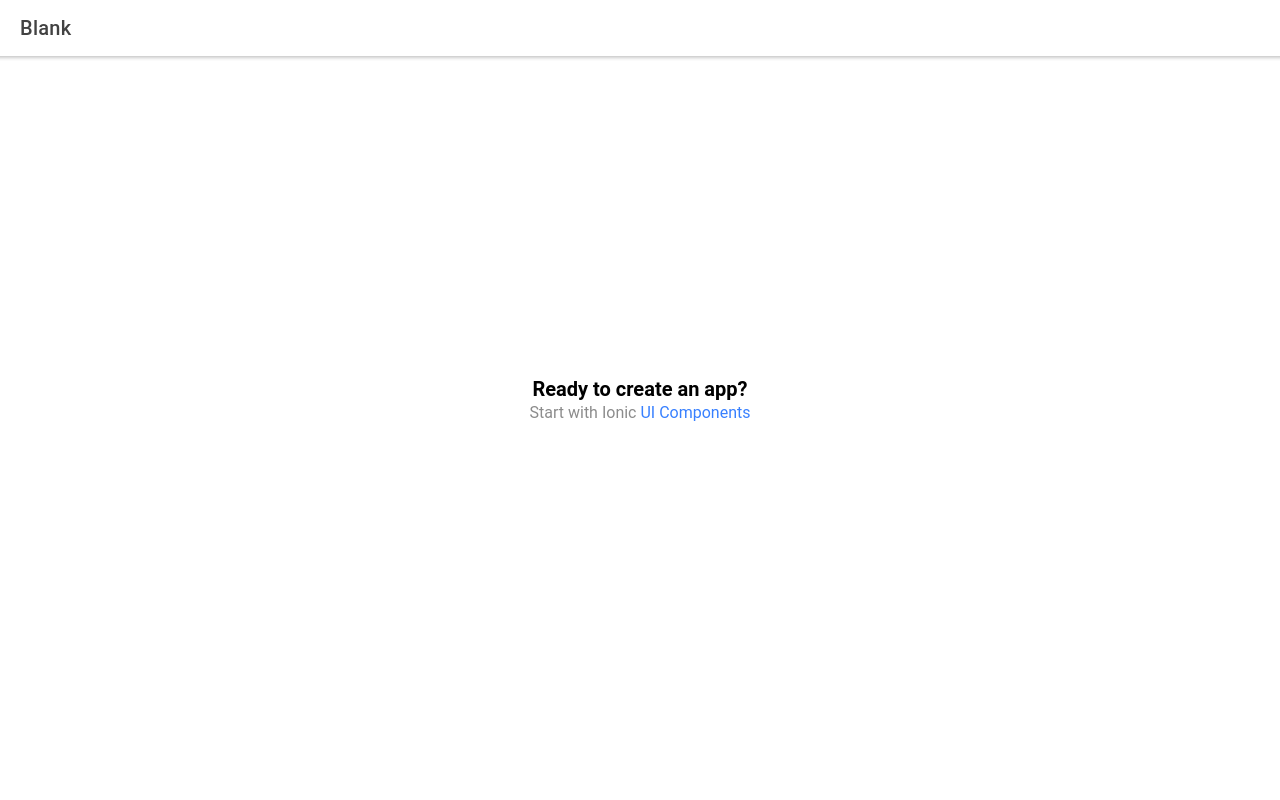
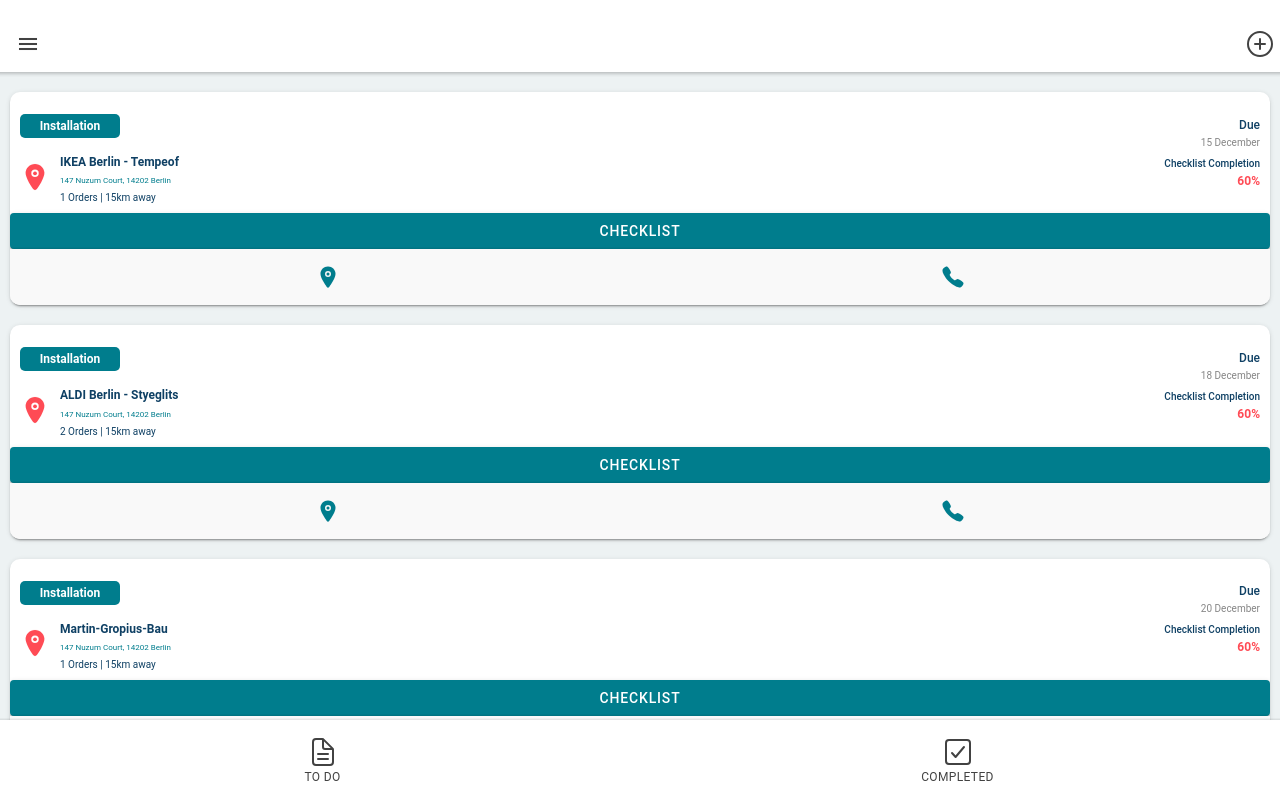
Before and after one commit to helaris/mobile-checklist, a React (Create React App) app: page / in a window 1280 px wide. Before the commit this address led to /home. Built offline with nearby package versions, Linux system fonts and the light colour scheme.

Commit message:
Add card feature

```diff
--- a/src/App.tsx
+++ b/src/App.tsx
@@ -1,34 +1,36 @@
-import React from 'react';
-import { Redirect, Route } from 'react-router-dom';
-import { IonApp, IonRouterOutlet } from '@ionic/react';
-import { IonReactRouter } from '@ionic/react-router';
-import Home from './pages/Home';
+import React from "react";
+import { Route } from "react-router-dom";
+import { IonReactRouter } from "@ionic/react-router";
+import { IonApp, IonRouterOutlet } from "@ionic/react";
+
+import CheckList from "./pages/CheckList";
+import HomePage from "./pages/HomePage";
 
 /* Core CSS required for Ionic components to work properly */
-import '@ionic/react/css/core.css';
+import "@ionic/react/css/core.css";
 
 /* Basic CSS for apps built with Ionic */
-import '@ionic/react/css/normalize.css';
-import '@ionic/react/css/structure.css';
-import '@ionic/react/css/typography.css';
+import "@ionic/react/css/normalize.css";
+import "@ionic/react/css/structure.css";
+import "@ionic/react/css/typography.css";
 
 /* Optional CSS utils that can be commented out */
-import '@ionic/react/css/padding.css';
-import '@ionic/react/css/float-elements.css';
-import '@ionic/react/css/text-alignment.css';
-import '@ionic/react/css/text-transformation.css';
-import '@ionic/react/css/flex-utils.css';
-import '@ionic/react/css/display.css';
+import "@ionic/react/css/padding.css";
+import "@ionic/react/css/float-elements.css";
+import "@ionic/react/css/text-alignment.css";
+import "@ionic/react/css/text-transformation.css";
+import "@ionic/react/css/flex-utils.css";
+import "@ionic/react/css/display.css";
 
 /* Theme variables */
-import './theme/variables.css';
+import "./theme/variables.css";
 
 const App: React.FC = () => (
   <IonApp>
     <IonReactRouter>
       <IonRouterOutlet>
-        <Route path="/home" component={Home} exact={true} />
-        <Route exact path="/" render={() => <Redirect to="/home" />} />
+        <Route path="/" exact component={HomePage}></Route>
+        <Route path="/checklist" component={CheckList}></Route>
       </IonRouterOutlet>
     </IonReactRouter>
   </IonApp>
--- a/src/components/ExploreContainer.css
+++ /dev/null
@@ -1,24 +0,0 @@
-.container {
-  text-align: center;
-  position: absolute;
-  left: 0;
-  right: 0;
-  top: 50%;
-  transform: translateY(-50%);
-}
-
-.container strong {
-  font-size: 20px;
-  line-height: 26px;
-}
-
-.container p {
-  font-size: 16px;
-  line-height: 22px;
-  color: #8c8c8c;
-  margin: 0;
-}
-
-.container a {
-  text-decoration: none;
-}
--- a/src/components/ExploreContainer.tsx
+++ /dev/null
@@ -1,15 +0,0 @@
-import React from 'react';
-import './ExploreContainer.css';
-
-interface ContainerProps { }
-
-const ExploreContainer: React.FC<ContainerProps> = () => {
-  return (
-    <div className="container">
-      <strong>Ready to create an app?</strong>
-      <p>Start with Ionic <a target="_blank" rel="noopener noreferrer" href="https://ionicframework.com/docs/components">UI Components</a></p>
-    </div>
-  );
-};
-
-export default ExploreContainer;
--- /dev/null
+++ b/src/components/WorkCard.tsx
@@ -0,0 +1,74 @@
+import React from "react";
+import {
+  IonCard,
+  IonGrid,
+  IonRow,
+  IonCol,
+  IonTabButton,
+  IonIcon,
+  IonFooter,
+  IonToolbar,
+  IonButton,
+} from "@ionic/react";
+import { location, call } from "ionicons/icons";
+
+import mockData from "../mockdata";
+
+const WorkCard: React.FC = () => (
+  <>
+    {mockData.map((job) => (
+      <IonCard className="card-container" key={job.id}>
+        <div className="card-content-container">
+          <div>
+            <p className="card-installation">Installation</p>
+            <div className="card-content-left">
+              <IonIcon icon={location} />
+              <div>
+                <h6 className="card-location-name">{job.locationName}</h6>
+                <p className="card-location-address">{job.address}</p>
+                <p className="card-order">
+                  {job.orders} Orders | {job.distance} away
+                </p>
+              </div>
+            </div>
+          </div>
+          <div className="card-content-right">
+            <p className="card-due">Due</p>
+            <p className="card-due-date">{job.dueDate}</p>
+            <p className="card-completion">Checklist Completion</p>
+            <p className="card-completion-percentage">60%</p>
+          </div>
+        </div>
+        <IonButton
+          expand="block"
+          fill="solid"
+          color="primary"
+          className="ion-no-margin"
+          routerLink="/checklist"
+        >
+          checklist
+        </IonButton>
+        <IonFooter>
+          <IonToolbar className="toolbar">
+            <IonGrid>
+              <IonRow>
+                <IonCol>
+                  <IonTabButton>
+                    <IonIcon className="card-cta-icon" icon={location} />
+                  </IonTabButton>{" "}
+                </IonCol>
+                <IonCol>
+                  <IonTabButton>
+                    <IonIcon className="card-cta-icon" icon={call} />
+                  </IonTabButton>
+                </IonCol>
+              </IonRow>
+            </IonGrid>
+          </IonToolbar>
+        </IonFooter>
+      </IonCard>
+    ))}
+  </>
+);
+
+export default WorkCard;
--- /dev/null
+++ b/src/mockdata.js
@@ -0,0 +1,28 @@
+const jobs = [
+  {
+    id: 1,
+    locationName: "IKEA Berlin - Tempeof",
+    address: "147 Nuzum Court, 14202 Berlin",
+    orders: 1,
+    distance: "15km",
+    dueDate: "15 December",
+  },
+  {
+    id: 2,
+    locationName: "ALDI Berlin - Styeglits",
+    address: "147 Nuzum Court, 14202 Berlin",
+    orders: 2,
+    distance: "15km",
+    dueDate: "18 December",
+  },
+  {
+    id: 3,
+    locationName: "Martin-Gropius-Bau",
+    address: "147 Nuzum Court, 14202 Berlin",
+    orders: 1,
+    distance: "15km",
+    dueDate: "20 December",
+  },
+];
+
+export default jobs;
--- /dev/null
+++ b/src/pages/CheckList.tsx
@@ -0,0 +1,24 @@
+import React from "react";
+import {
+  IonHeader,
+  IonToolbar,
+  IonTitle,
+  IonPage,
+  IonBackButton,
+  IonButtons,
+} from "@ionic/react";
+
+const CheckList: React.FC = () => (
+  <IonPage>
+    <IonHeader>
+      <IonToolbar>
+        <IonButtons slot="start">
+          <IonBackButton defaultHref="/" />
+        </IonButtons>
+        <IonTitle>Checklist</IonTitle>
+      </IonToolbar>
+    </IonHeader>
+  </IonPage>
+);
+
+export default CheckList;
--- a/src/pages/Home.tsx
+++ /dev/null
@@ -1,26 +0,0 @@
-import { IonContent, IonHeader, IonPage, IonTitle, IonToolbar } from '@ionic/react';
-import React from 'react';
-import ExploreContainer from '../components/ExploreContainer';
-import './Home.css';
-
-const Home: React.FC = () => {
-  return (
-    <IonPage>
-      <IonHeader>
-        <IonToolbar>
-          <IonTitle>Blank</IonTitle>
-        </IonToolbar>
-      </IonHeader>
-      <IonContent fullscreen>
-        <IonHeader collapse="condense">
-          <IonToolbar>
-            <IonTitle size="large">Blank</IonTitle>
-          </IonToolbar>
-        </IonHeader>
-        <ExploreContainer />
-      </IonContent>
-    </IonPage>
-  );
-};
-
-export default Home;
--- /dev/null
+++ b/src/pages/HomePage.tsx
@@ -0,0 +1,65 @@
+import React from "react";
+import {
+  IonButtons,
+  IonMenuButton,
+  IonToolbar,
+  IonIcon,
+  IonHeader,
+  IonContent,
+  IonFooter,
+  IonGrid,
+  IonRow,
+  IonCol,
+  IonTabButton,
+  IonLabel,
+  IonButton,
+  IonPage,
+} from "@ionic/react";
+
+import {
+  addCircleOutline,
+  documentTextOutline,
+  checkboxOutline,
+} from "ionicons/icons";
+
+import WorkCard from "../components/WorkCard";
+
+const HomePage: React.FC = () => (
+  <IonPage>
+    <IonHeader className="ion-padding-top">
+      <IonToolbar>
+        <IonButtons slot="start">
+          <IonMenuButton autoHide={false}></IonMenuButton>
+        </IonButtons>
+        <IonButtons slot="end">
+          <IonIcon size="large" icon={addCircleOutline} />
+        </IonButtons>
+      </IonToolbar>
+    </IonHeader>
+    <IonContent>
+      <WorkCard />
+    </IonContent>
+    <IonFooter>
+      <IonToolbar>
+        <IonGrid>
+          <IonRow>
+            <IonCol>
+              <IonTabButton>
+                <IonIcon size="large" icon={documentTextOutline} />
+                <IonLabel>TO DO</IonLabel>
+              </IonTabButton>{" "}
+            </IonCol>
+            <IonCol>
+              <IonTabButton>
+                <IonIcon size="large" icon={checkboxOutline} />
+                <IonLabel>COMPLETED</IonLabel>
+              </IonTabButton>
+            </IonCol>
+          </IonRow>
+        </IonGrid>
+      </IonToolbar>
+    </IonFooter>
+  </IonPage>
+);
+
+export default HomePage;
--- a/src/theme/variables.css
+++ b/src/theme/variables.css
@@ -2,78 +2,62 @@
 http://ionicframework.com/docs/theming/ */
 
 /** Ionic CSS Variables **/
+
 :root {
-  /** primary **/
-  --ion-color-primary: #3880ff;
-  --ion-color-primary-rgb: 56, 128, 255;
+  --ion-color-primary: #007D8D;
+  --ion-color-primary-rgb: 0, 125, 141;
   --ion-color-primary-contrast: #ffffff;
   --ion-color-primary-contrast-rgb: 255, 255, 255;
-  --ion-color-primary-shade: #3171e0;
-  --ion-color-primary-tint: #4c8dff;
-
-  /** secondary **/
-  --ion-color-secondary: #3dc2ff;
-  --ion-color-secondary-rgb: 61, 194, 255;
+  --ion-color-primary-shade: #006e7c;
+  --ion-color-primary-tint: #1a8a98;
+  --ion-color-secondary: #0f4064;
+  --ion-color-secondary-rgb: 15, 64, 100;
   --ion-color-secondary-contrast: #ffffff;
   --ion-color-secondary-contrast-rgb: 255, 255, 255;
-  --ion-color-secondary-shade: #36abe0;
-  --ion-color-secondary-tint: #50c8ff;
-
-  /** tertiary **/
-  --ion-color-tertiary: #5260ff;
-  --ion-color-tertiary-rgb: 82, 96, 255;
-  --ion-color-tertiary-contrast: #ffffff;
-  --ion-color-tertiary-contrast-rgb: 255, 255, 255;
-  --ion-color-tertiary-shade: #4854e0;
-  --ion-color-tertiary-tint: #6370ff;
-
-  /** success **/
+  --ion-color-secondary-shade: #0d3858;
+  --ion-color-secondary-tint: #275374;
+  --ion-color-tertiary: #FF4B55;
+  --ion-color-tertiary-rgb: 255, 75, 85;
+  --ion-color-tertiary-contrast: #000000;
+  --ion-color-tertiary-contrast-rgb: 0, 0, 0;
+  --ion-color-tertiary-shade: #e0424b;
+  --ion-color-tertiary-tint: #ff5d66;
   --ion-color-success: #2dd36f;
   --ion-color-success-rgb: 45, 211, 111;
   --ion-color-success-contrast: #ffffff;
   --ion-color-success-contrast-rgb: 255, 255, 255;
   --ion-color-success-shade: #28ba62;
   --ion-color-success-tint: #42d77d;
-
-  /** warning **/
   --ion-color-warning: #ffc409;
   --ion-color-warning-rgb: 255, 196, 9;
   --ion-color-warning-contrast: #000000;
   --ion-color-warning-contrast-rgb: 0, 0, 0;
   --ion-color-warning-shade: #e0ac08;
   --ion-color-warning-tint: #ffca22;
-
-  /** danger **/
   --ion-color-danger: #eb445a;
   --ion-color-danger-rgb: 235, 68, 90;
   --ion-color-danger-contrast: #ffffff;
   --ion-color-danger-contrast-rgb: 255, 255, 255;
   --ion-color-danger-shade: #cf3c4f;
   --ion-color-danger-tint: #ed576b;
-
-  /** dark **/
   --ion-color-dark: #222428;
   --ion-color-dark-rgb: 34, 36, 40;
   --ion-color-dark-contrast: #ffffff;
   --ion-color-dark-contrast-rgb: 255, 255, 255;
   --ion-color-dark-shade: #1e2023;
   --ion-color-dark-tint: #383a3e;
-
-  /** medium **/
-  --ion-color-medium: #92949c;
-  --ion-color-medium-rgb: 146, 148, 156;
-  --ion-color-medium-contrast: #ffffff;
-  --ion-color-medium-contrast-rgb: 255, 255, 255;
-  --ion-color-medium-shade: #808289;
-  --ion-color-medium-tint: #9d9fa6;
-
-  /** light **/
-  --ion-color-light: #f4f5f8;
-  --ion-color-light-rgb: 244, 245, 248;
+  --ion-color-medium: #E5E5E5;
+  --ion-color-medium-rgb: 229, 229, 229;
+  --ion-color-medium-contrast: #000000;
+  --ion-color-medium-contrast-rgb: 0, 0, 0;
+  --ion-color-medium-shade: #cacaca;
+  --ion-color-medium-tint: #e8e8e8;
+  --ion-color-light: #FFFFFF;
+  --ion-color-light-rgb: 255, 255, 255;
   --ion-color-light-contrast: #000000;
   --ion-color-light-contrast-rgb: 0, 0, 0;
-  --ion-color-light-shade: #d7d8da;
-  --ion-color-light-tint: #f5f6f9;
+  --ion-color-light-shade: #e0e0e0;
+  --ion-color-light-tint: #ffffff;
 }
 
 @media (prefers-color-scheme: dark) {
@@ -81,84 +65,71 @@
    * Dark Colors
    * -------------------------------------------
    */
-
   body {
     --ion-color-primary: #428cff;
-    --ion-color-primary-rgb: 66,140,255;
+    --ion-color-primary-rgb: 66, 140, 255;
     --ion-color-primary-contrast: #ffffff;
-    --ion-color-primary-contrast-rgb: 255,255,255;
+    --ion-color-primary-contrast-rgb: 255, 255, 255;
     --ion-color-primary-shade: #3a7be0;
     --ion-color-primary-tint: #5598ff;
-
     --ion-color-secondary: #50c8ff;
-    --ion-color-secondary-rgb: 80,200,255;
+    --ion-color-secondary-rgb: 80, 200, 255;
     --ion-color-secondary-contrast: #ffffff;
-    --ion-color-secondary-contrast-rgb: 255,255,255;
+    --ion-color-secondary-contrast-rgb: 255, 255, 255;
     --ion-color-secondary-shade: #46b0e0;
     --ion-color-secondary-tint: #62ceff;
-
     --ion-color-tertiary: #6a64ff;
-    --ion-color-tertiary-rgb: 106,100,255;
+    --ion-color-tertiary-rgb: 106, 100, 255;
     --ion-color-tertiary-contrast: #ffffff;
-    --ion-color-tertiary-contrast-rgb: 255,255,255;
+    --ion-color-tertiary-contrast-rgb: 255, 255, 255;
     --ion-color-tertiary-shade: #5d58e0;
     --ion-color-tertiary-tint: #7974ff;
-
     --ion-color-success: #2fdf75;
-    --ion-color-success-rgb: 47,223,117;
+    --ion-color-success-rgb: 47, 223, 117;
     --ion-color-success-contrast: #000000;
-    --ion-color-success-contrast-rgb: 0,0,0;
+    --ion-color-success-contrast-rgb: 0, 0, 0;
     --ion-color-success-shade: #29c467;
     --ion-color-success-tint: #44e283;
-
     --ion-color-warning: #ffd534;
-    --ion-color-warning-rgb: 255,213,52;
+    --ion-color-warning-rgb: 255, 213, 52;
     --ion-color-warning-contrast: #000000;
-    --ion-color-warning-contrast-rgb: 0,0,0;
+    --ion-color-warning-contrast-rgb: 0, 0, 0;
     --ion-color-warning-shade: #e0bb2e;
     --ion-color-warning-tint: #ffd948;
-
     --ion-color-danger: #ff4961;
-    --ion-color-danger-rgb: 255,73,97;
+    --ion-color-danger-rgb: 255, 73, 97;
     --ion-color-danger-contrast: #ffffff;
-    --ion-color-danger-contrast-rgb: 255,255,255;
+    --ion-color-danger-contrast-rgb: 255, 255, 255;
     --ion-color-danger-shade: #e04055;
     --ion-color-danger-tint: #ff5b71;
-
     --ion-color-dark: #f4f5f8;
-    --ion-color-dark-rgb: 244,245,248;
+    --ion-color-dark-rgb: 244, 245, 248;
     --ion-color-dark-contrast: #000000;
-    --ion-color-dark-contrast-rgb: 0,0,0;
+    --ion-color-dark-contrast-rgb: 0, 0, 0;
     --ion-color-dark-shade: #d7d8da;
     --ion-color-dark-tint: #f5f6f9;
-
     --ion-color-medium: #989aa2;
-    --ion-color-medium-rgb: 152,154,162;
+    --ion-color-medium-rgb: 152, 154, 162;
     --ion-color-medium-contrast: #000000;
-    --ion-color-medium-contrast-rgb: 0,0,0;
+    --ion-color-medium-contrast-rgb: 0, 0, 0;
     --ion-color-medium-shade: #86888f;
     --ion-color-medium-tint: #a2a4ab;
-
     --ion-color-light: #222428;
-    --ion-color-light-rgb: 34,36,40;
+    --ion-color-light-rgb: 34, 36, 40;
     --ion-color-light-contrast: #ffffff;
-    --ion-color-light-contrast-rgb: 255,255,255;
+    --ion-color-light-contrast-rgb: 255, 255, 255;
     --ion-color-light-shade: #1e2023;
     --ion-color-light-tint: #383a3e;
   }
-
   /*
    * iOS Dark Theme
    * -------------------------------------------
    */
-
   .ios body {
     --ion-background-color: #000000;
-    --ion-background-color-rgb: 0,0,0;
-
+    --ion-background-color-rgb: 0, 0, 0;
     --ion-text-color: #ffffff;
-    --ion-text-color-rgb: 255,255,255;
-
+    --ion-text-color-rgb: 255, 255, 255;
     --ion-color-step-50: #0d0d0d;
     --ion-color-step-100: #1a1a1a;
     --ion-color-step-150: #262626;
@@ -178,29 +149,20 @@
     --ion-color-step-850: #d9d9d9;
     --ion-color-step-900: #e6e6e6;
     --ion-color-step-950: #f2f2f2;
-
     --ion-toolbar-background: #0d0d0d;
-
     --ion-item-background: #000000;
-
     --ion-card-background: #1c1c1d;
   }
-
-
   /*
    * Material Design Dark Theme
    * -------------------------------------------
    */
-
   .md body {
     --ion-background-color: #121212;
-    --ion-background-color-rgb: 18,18,18;
-
+    --ion-background-color-rgb: 18, 18, 18;
     --ion-text-color: #ffffff;
-    --ion-text-color-rgb: 255,255,255;
-
+    --ion-text-color-rgb: 255, 255, 255;
     --ion-border-color: #222222;
-
     --ion-color-step-50: #1e1e1e;
     --ion-color-step-100: #2a2a2a;
     --ion-color-step-150: #363636;
@@ -220,13 +182,106 @@
     --ion-color-step-850: #dbdbdb;
     --ion-color-step-900: #e7e7e7;
     --ion-color-step-950: #f3f3f3;
-
     --ion-item-background: #1e1e1e;
-
     --ion-toolbar-background: #1f1f1f;
-
     --ion-tab-bar-background: #1f1f1f;
-
     --ion-card-background: #1e1e1e;
   }
 }
+
+ion-content {
+  --background: #EDF2F3;
+}
+
+.toolbar {
+  --background: #F9F9F9;
+}
+
+.card-container {
+  border-radius: 10px;
+  margin-top: 20px;
+}
+
+.card-content-container {
+  display: flex;
+  justify-content: space-between;
+  align-items: center;
+  padding: 10px;
+}
+
+.card-content-left {
+  display: flex;
+  align-items: center;
+}
+
+.card-content-left ion-icon {
+  padding-right: 10px;
+  font-size: 30px;
+  color: var(--ion-color-tertiary);
+}
+
+.card-installation {
+  background-color: var(--ion-color-primary);
+  color: var(--ion-color-light);
+  padding: 5px;
+  width: 100px;
+  text-align: center;
+  border-radius: 5px;
+  font-size: 0.75rem;
+  font-weight: 600;
+}
+
+.card-location-name {
+  font-size: 0.75rem;
+  font-weight: 600;
+  margin: 0;
+  margin-top: 5px;
+  color: var(--ion-color-secondary);
+}
+
+.card-location-address {
+  font-size: 8px;
+  margin: 7px 0;
+  color: var(--ion-color-primary);
+}
+
+.card-order {
+  font-size: 0.625rem;
+  margin: 0;
+  color: var(--ion-color-secondary);
+}
+
+.card-content-right {
+  text-align: end;
+}
+
+.card-due {
+  font-size: 0.75rem;
+  font-weight: 500;
+  margin: 0;
+  color: var(--ion-color-secondary);
+}
+
+.card-due-date {
+  font-size: 0.625rem;
+  margin: 5px 0px 10px 0px;
+  color: #868686;
+}
+
+.card-completion {
+  font-size: 0.625rem;
+  font-weight: 500;
+  margin: 0;
+  color: var(--ion-color-secondary);
+}
+
+.card-completion-percentage {
+  font-size: 0.75rem;
+  font-weight: 700;
+  margin: 5px 0px 0px 0px;
+  color: var(--ion-color-tertiary);
+}
+
+.card-cta-icon {
+  color: var(--ion-color-primary);
+}
```
Also changed, not shown: src/pages/Home.css (deleted).
